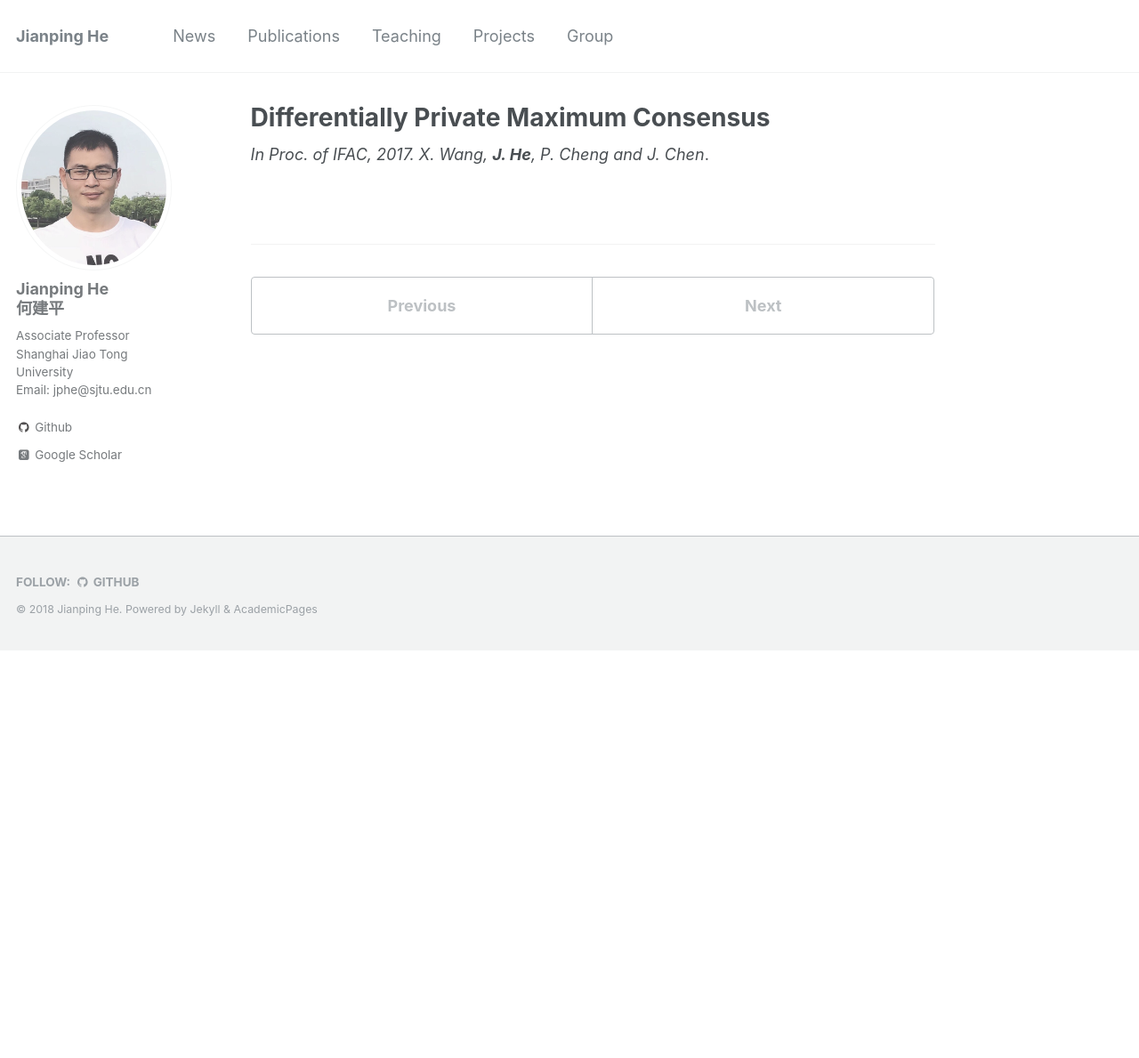
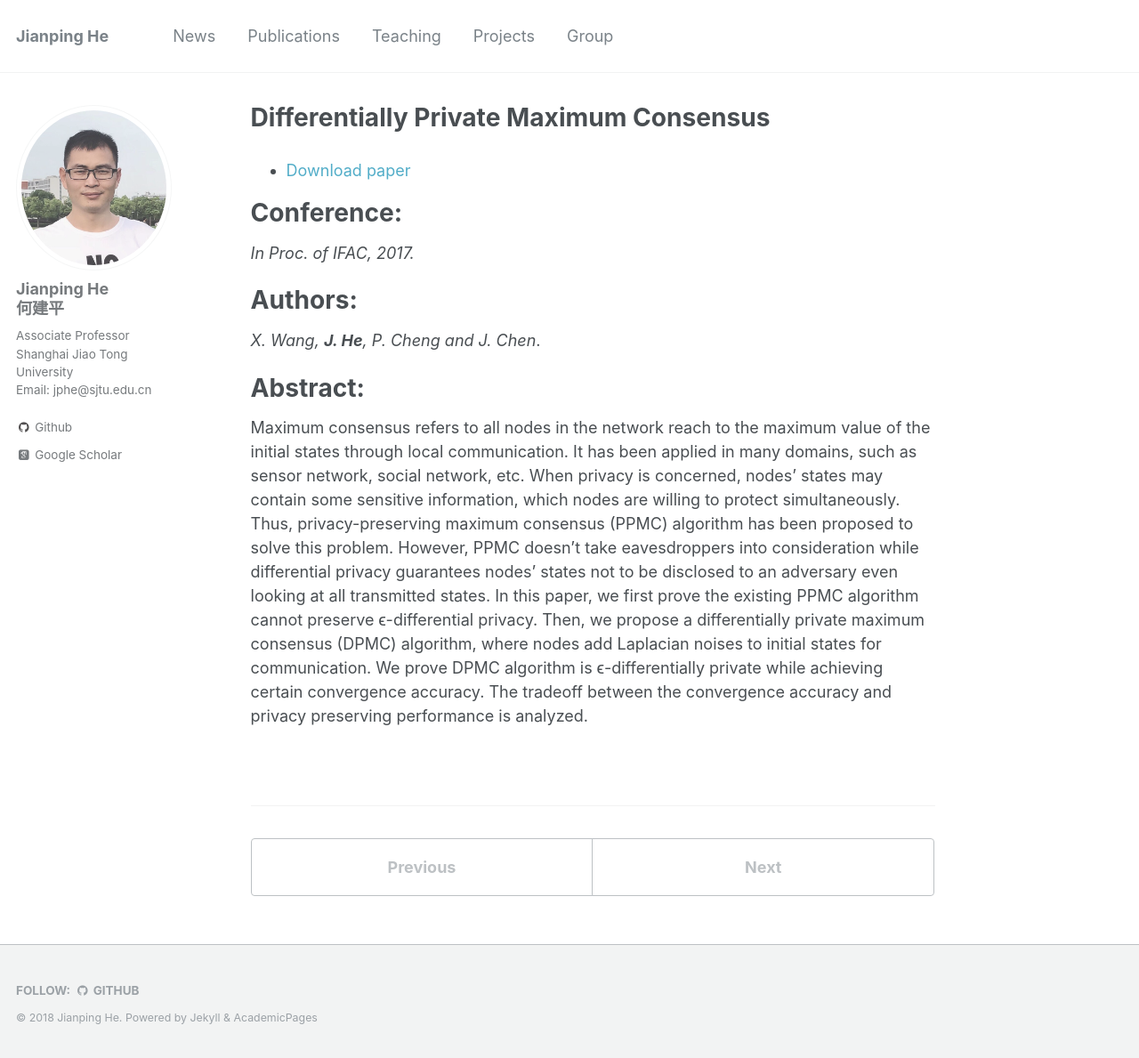
Before and after one commit to jiangshuozz/Jianping-He.github.io, a Jekyll site: the page built from _publications/2017-04-03-Differentially-Private.md, in a window 1280 px wide and 1189 px high. Shown: the whole window at 89% size. Built offline with Jekyll 4.4.1, drawn with Linux system fonts in a browser that asks for light colours; some web fonts are replaced.

Commit message:
Update 2017-04-03-Differentially-Private.md

```diff
--- a/_publications/2017-04-03-Differentially-Private.md
+++ b/_publications/2017-04-03-Differentially-Private.md
@@ -8,5 +8,17 @@ venue: '--'
 #paperurl: ''
 #citation: ''
 ---
+
+- [Download paper](https://www.sciencedirect.com/science/article/pii/S240589631732195X)
+
+Conference:
+===
 *In Proc. of IFAC, 2017.*
+
+Authors:
+===
 *X. Wang, **J. He**, P. Cheng and J. Chen*.
+
+Abstract:
+===
+Maximum consensus refers to all nodes in the network reach to the maximum value of the initial states through local communication. It has been applied in many domains, such as sensor network, social network, etc. When privacy is concerned, nodes’ states may contain some sensitive information, which nodes are willing to protect simultaneously. Thus, privacy-preserving maximum consensus (PPMC) algorithm has been proposed to solve this problem. However, PPMC doesn’t take eavesdroppers into consideration while differential privacy guarantees nodes’ states not to be disclosed to an adversary even looking at all transmitted states. In this paper, we first prove the existing PPMC algorithm cannot preserve ϵ-differential privacy. Then, we propose a differentially private maximum consensus (DPMC) algorithm, where nodes add Laplacian noises to initial states for communication. We prove DPMC algorithm is ϵ-differentially private while achieving certain convergence accuracy. The tradeoff between the convergence accuracy and privacy preserving performance is analyzed.
```
